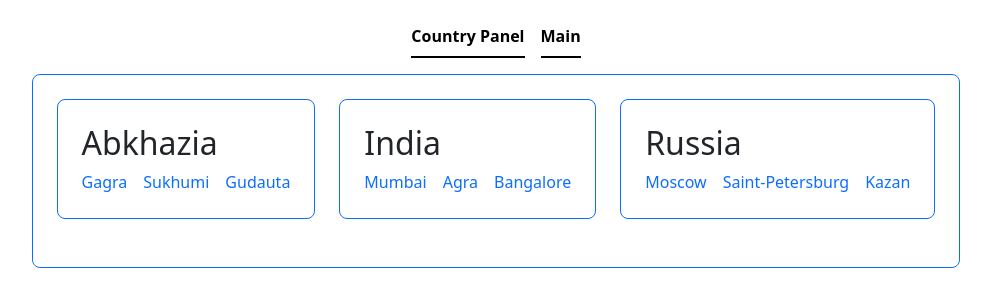
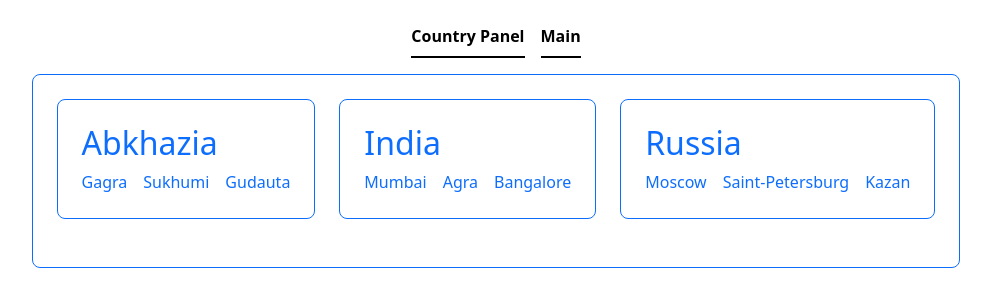
Before and after one commit to Tortik217/CountryCard, a React (Vite) app: page / in a window 1280 px wide. Shown: the top 306 px of the page, without its empty margins (144-1135 px from the left). Built offline with nearby package versions, Linux system fonts and the light colour scheme.

Commit message:
added countrypage and sort cities

```diff
--- a/src/main.jsx
+++ b/src/main.jsx
@@ -4,6 +4,7 @@ import Root from "./routes/root";
 import React from "react";
 import City from "./routes/components/City/City";
 import CountryPanel from "./routes/components/CountryPanel/CountryPanel";
+import CountryPage from "./routes/components/Country/CountryPage";
 
 import "./index.css";
 
@@ -16,6 +17,7 @@ const router = createBrowserRouter([
     children: [
       { index: true, element: <CountryPanel /> },
       { path: "city/:id", element: <City /> },
+      { path: "country/:id", element: <CountryPage /> }
     ],
   },
 ]);
--- /dev/null
+++ b/src/routes/components/Country/CountryPage.jsx
@@ -0,0 +1,31 @@
+import { useParams } from "react-router-dom";
+import { useOutletContext } from "react-router-dom";
+import Country from "./Country";
+
+function CountryPage() {
+  const { id } = useParams();
+  const { city } = useOutletContext();
+
+  const country = city.find((c) => String(c.id) === id);
+
+  const sortedCities = [...country.cities].sort((a, b) =>
+  a.title.localeCompare(b.title)
+);
+
+
+  if (!country) return <p>Страна не найдена</p>;
+
+  return (
+    <Country title={country.title}>
+      <div className="Cities d-flex gap-3 flex-wrap">
+        {sortedCities.map((city) => (
+          <li key={city.id}>
+            <a href={`/city/${city.id}`}>{city.title}</a>
+          </li>
+        ))}
+      </div>
+    </Country>
+  );
+}
+
+export default CountryPage;
--- a/src/routes/components/CountryPanel/CountryPanel.jsx
+++ b/src/routes/components/CountryPanel/CountryPanel.jsx
@@ -1,17 +1,19 @@
 import Country from "../Country/Country";
 import { NavLink, useOutletContext } from "react-router-dom";
-
 
 function CountryPanel() {
   const { city } = useOutletContext();
 
+
   return (
     <div className="wrapper border border-primary rounded-3 p-4">
-      <div className="country d-flex gap-4 ">
+      <div className="country d-flex gap-4">
         {city.map((country) => (
-          <Country key={country.id} title={country.title}>
-            <div className="Cities d-flex gap-3">
-              {country.cities.map((city) => (
+          <Country key={country.id} title={
+            <NavLink to={`/country/${country.id}`}>{country.title}</NavLink>
+          }>
+            <div className="Cities d-flex gap-3 flex-wrap">
+              {country.cities.slice(0, 3).map((city) => (
                 <li key={city.id}>
                   <NavLink to={`/city/${city.id}`}>{city.title}</NavLink>
                 </li>
@@ -20,7 +22,6 @@ function CountryPanel() {
           </Country>
         ))}
       </div>
-
     </div>
   );
 }
```
